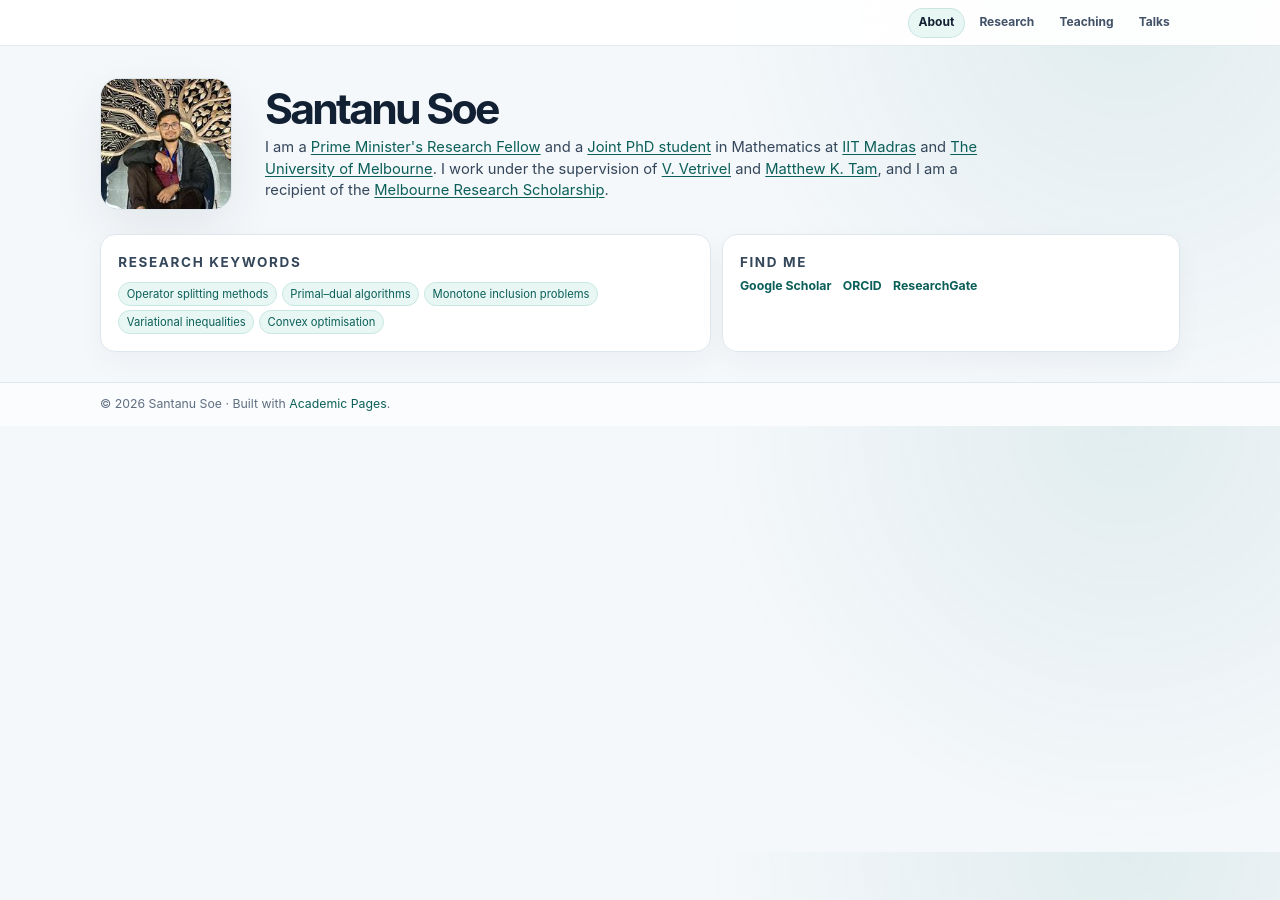
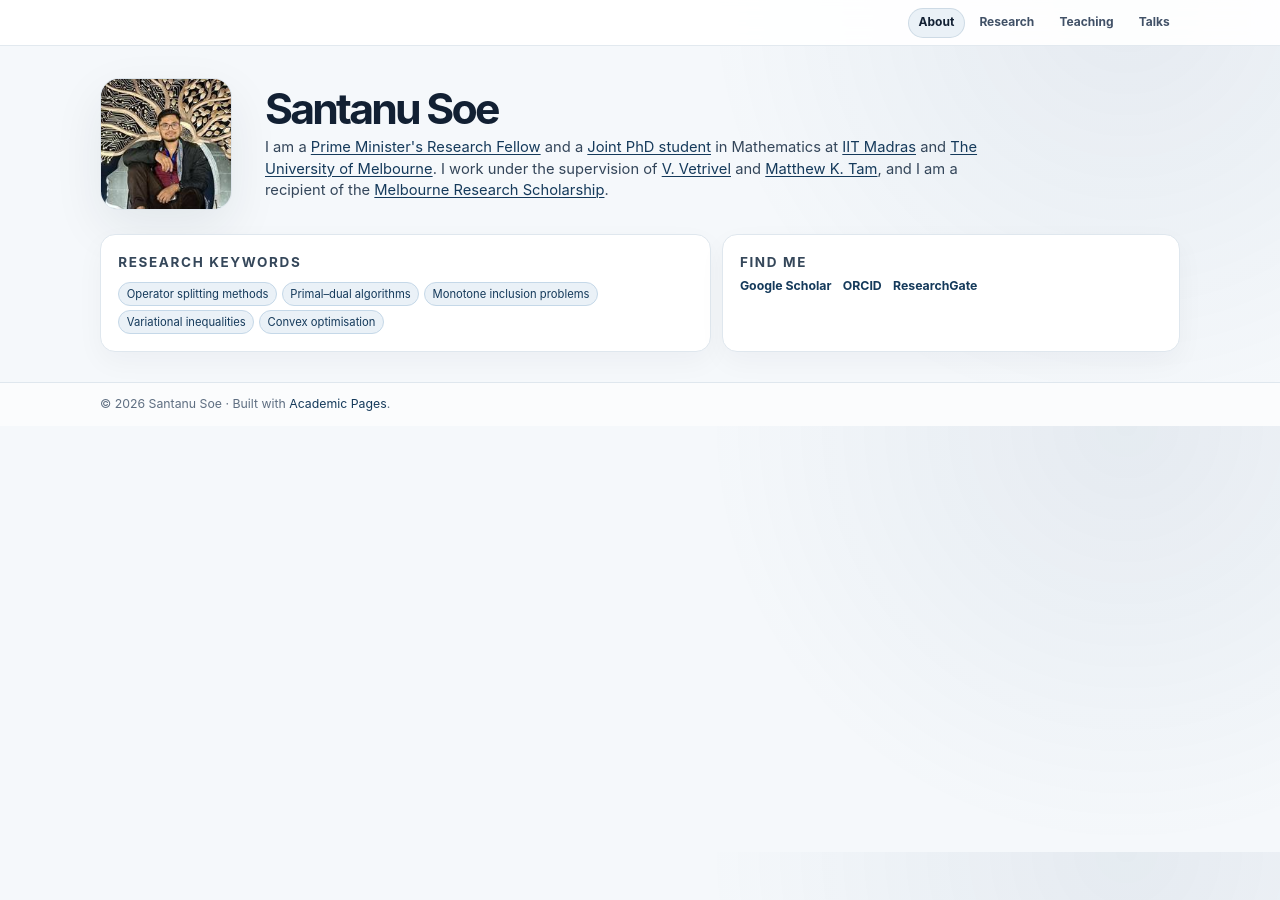
Before and after one commit to santanusoe/santanusoe.github.io, a Jekyll site: the page index.html, which Jekyll copies as it is, in a window 1280 px wide. Built offline with Jekyll 4.4.1, drawn with Linux system fonts in a browser that asks for light colours.

Commit message:
Adopt academic navy palette on About page

```diff
--- a/index.html
+++ b/index.html
@@ -13,9 +13,9 @@
       --line: #dfe7ee;
       --surface: #ffffff;
       --wash: #f5f8fb;
-      --accent: #0f766e;
-      --accent-dark: #0b5f59;
-      --accent-wash: #e9f7f4;
+      --accent: #1f4e79;
+      --accent-dark: #153a5b;
+      --accent-wash: #eaf1f7;
       --shadow: 0 18px 50px rgba(18, 32, 51, .08);
     }
 
@@ -31,7 +31,7 @@
       margin: 0;
       color: var(--ink);
       background:
-        radial-gradient(circle at 88% 0%, rgba(15, 118, 110, .09), transparent 28rem),
+        radial-gradient(circle at 88% 0%, rgba(31, 78, 121, .08), transparent 28rem),
         var(--wash);
       font-family: -apple-system, BlinkMacSystemFont, "Segoe UI", Roboto, Helvetica, Arial, sans-serif;
       line-height: 1.55;
@@ -96,7 +96,7 @@
     .nav-links .active a {
       color: var(--ink);
       background: var(--accent-wash);
-      border-color: rgba(15, 118, 110, .14);
+      border-color: rgba(31, 78, 121, .14);
     }
 
     .nav-links a:hover {
@@ -108,7 +108,7 @@
       color: var(--ink);
       background: var(--accent-wash);
       border-color: var(--accent);
-      outline: 2px solid rgba(15, 118, 110, .28);
+      outline: 2px solid rgba(31, 78, 121, .28);
       outline-offset: 2px;
     }
 
@@ -205,7 +205,7 @@
 
     .keyword-list li {
       padding: .24rem .5rem;
-      border: 1px solid #c8e8e2;
+      border: 1px solid #c5d8e8;
       border-radius: 999px;
       color: var(--accent-dark);
       background: var(--accent-wash);
```
